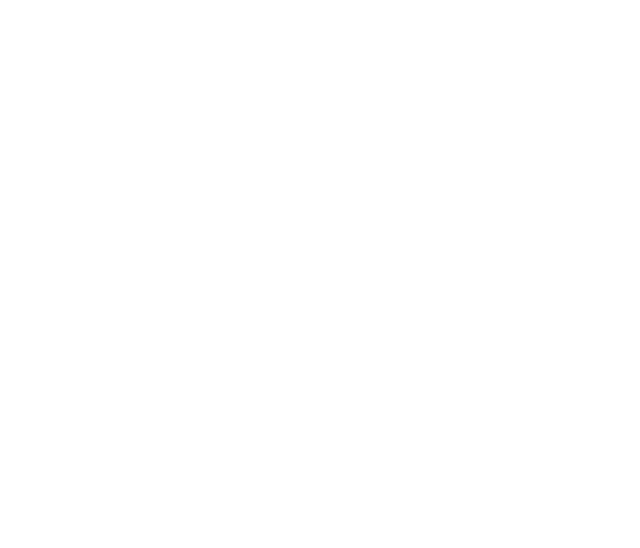
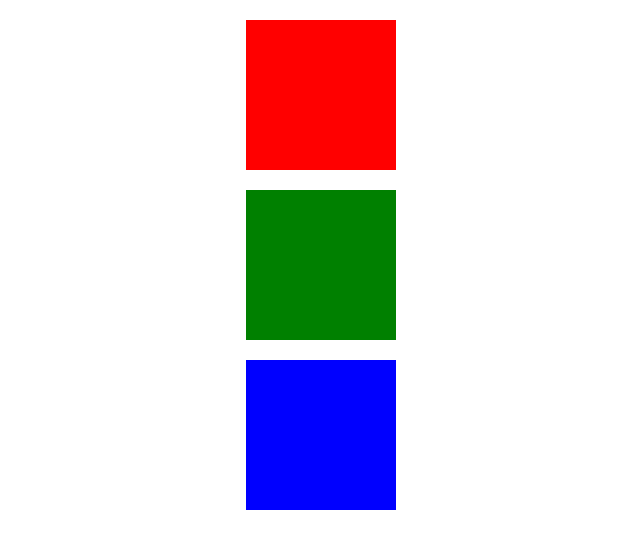
Before and after one commit to pjotr88/CSS2, a plain HTML site: page efekty transition/index.html in a window 1280 px wide. Shown: the whole page, without its empty margins (319-959 px from the left). Drawn offline with Linux system fonts and the light colour scheme.

Commit message:
animacje kilku elementów

```diff
--- a/efekty transition/css/style.css
+++ b/efekty transition/css/style.css
@@ -1,12 +1,45 @@
-#box {
 
-    width: 100px;
-    height: 100px;
-    background-color: lime;
-    transition: width 2s linear 500ms;
+div {
+    width: 150px;
+    height: 150px;
+    background-color: green;
+    margin: 20px auto;
+    left: 0;
+    right: 0;
+
 }
 
-#box:hover {
-    width: 200px;
-    height: 200px;
+#box1:hover {
+    width: 300px;
+    transition: 2s linear;
+
 }
+
+#box2:hover {
+    height: 300px;
+    transition: 2s linear;
+
+}
+
+#box3:hover {
+    width: 300px;
+    height: 300px;
+    transition: 2s linear;
+    transform: rotate(360deg)
+
+}
+
+#box1 {
+    background-color: red;
+    transition: 2s linear;
+}
+
+#box2 {
+    background-color: green;
+    transition: 2s linear;
+}
+
+#box3 {
+    background-color: blue;
+    transition: 2s linear;
+}
--- a/efekty transition/index.html
+++ b/efekty transition/index.html
@@ -1,12 +1,19 @@
 <!DOCTYPE html>
 <html lang="en">
+
 <head>
     <meta charset="UTF-8">
     <title>Document</title>
     <link rel="stylesheet" href="css/style.css">
 </head>
+
 <body>
+
+    <div id="box1"></div>
+    <div id="box2"></div>
+    <div id="box3"></div>
 
 
 </body>
+
 </html>
```
